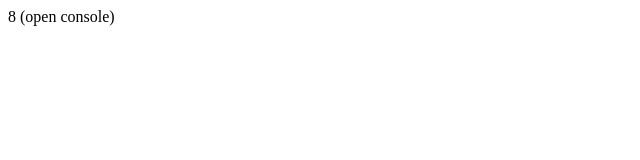
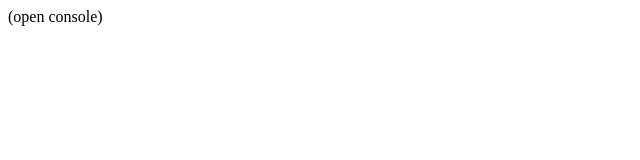
Before and after one commit to Skhmt/skhmt.github.io, a plain HTML site: page https.html in a window 1280 px wide. Shown: the full height of the page, 0-640 px from the left. Drawn offline with Linux system fonts and the light colour scheme.

Commit message:
Update https.html

```diff
--- a/https.html
+++ b/https.html
@@ -1,7 +1,7 @@
 <html>
     <body>
 
-        8 (open console)
+        (open console)
 
         <script>
             // encoding the png with the message sent to the server and returing that message
@@ -11,15 +11,14 @@
 
             // control test, getting an existing png and doing no processing
             pngGet2('http://localhost/test.png', res => {
-                console.log('control test done')
             })
 
             function pngGet2(url, fn) {
-                console.time('pngGet2')
+                console.time('control - getting a .png without processing')
                 const img = new Image()
                 img.crossOrigin = 'anonymous'
                 img.onload = function() {
-                    console.timeEnd('pngGet2')
+                    console.timeEnd('control - getting a .png without processing')
                     fn()
                 }
                 img.src = url
@@ -28,7 +27,7 @@
 
 
             function pngGet(url, fn) {
-                console.time('pngGet')
+                console.time('sending a string to a server, getting a response and decoding it from the .png')
                 const canvas = document.createElement('canvas')
                 const ctx = canvas.getContext('2d')
                 const img = new Image()
@@ -44,7 +43,7 @@
                         utf8.push(byte)
                     }
 
-                    console.timeEnd('pngGet')
+                    console.timeEnd('sending a string to a server, getting a response and decoding it from the .png')
                     fn(stringFromUTF8Array(utf8))
                 }
                 img.src = url
```
